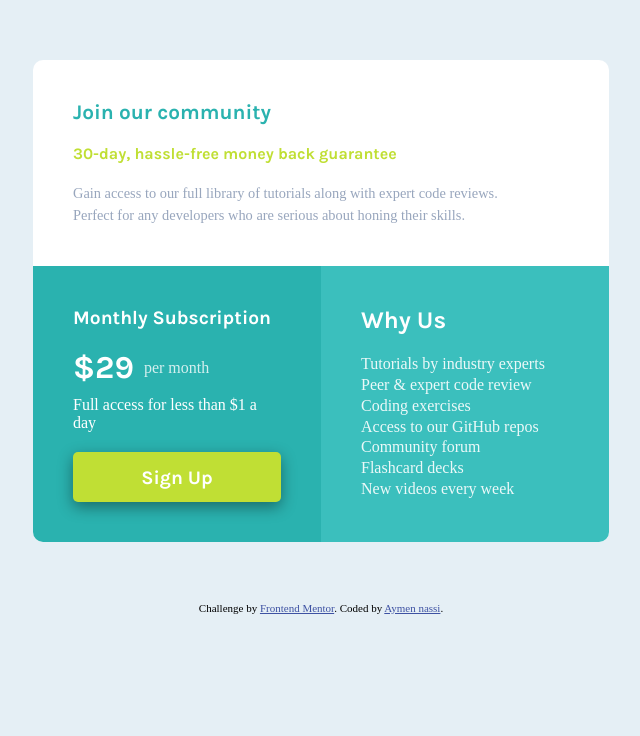
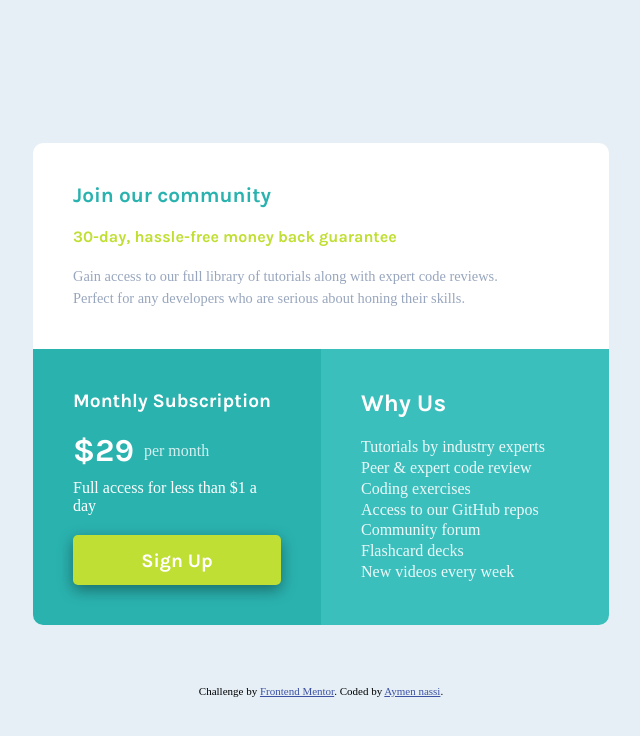
Before and after one commit to AymenNassi/Single-price-grid-component, a plain HTML site: page index.html in a window 1280 px wide. Shown: the whole page, without its empty margins (319-959 px from the left). Drawn offline with Linux system fonts and the light colour scheme.

Commit message:
fixed media

```diff
--- a/style.css
+++ b/style.css
@@ -133,7 +133,18 @@ body {
     color: hsl(228, 45%, 44%);
 }
 
-@media (min-width: 500px) {
+@media (min-width: 900px) {
+    html {
+        background-color: aqua;
+    }
+    body {
+        height: 100vh ;
+        margin: auto;
+        display: flex;
+        flex-direction: column;
+        align-items: center;
+        justify-content: center;
+    }
     .container {
         max-width: 45%;
         border-radius: 10px;
```
Also changed, not shown: design/screenshot-1.png (added), design/screenshot-2.png (added).
